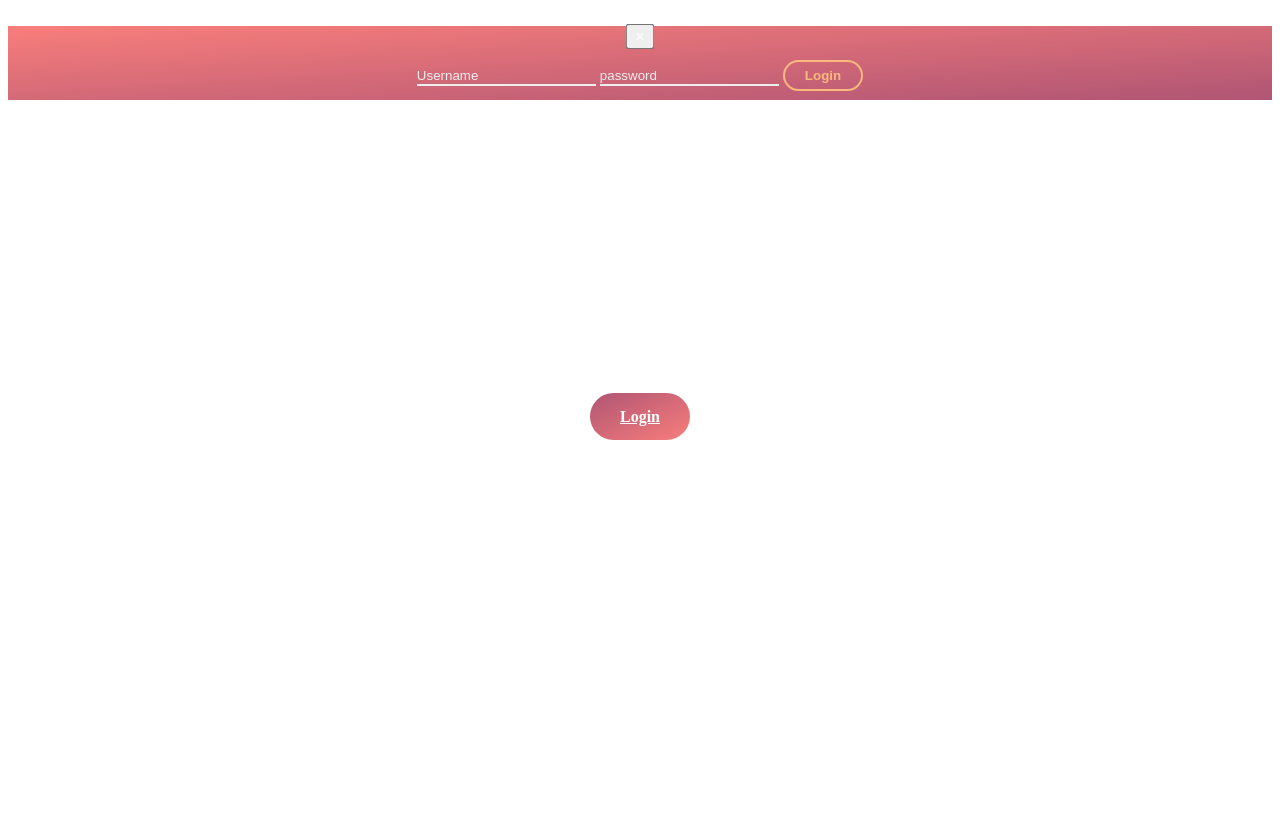
After one commit to psarathi98/agrofarm, a PHP site: page /login.html in a window 1280 px wide. The commit adds this page. Run offline with PHP 8.4, Linux system fonts and the light colour scheme.

Commit message:
login popup form

```diff
--- /dev/null
+++ b/login.css
@@ -0,0 +1,65 @@
+body{
+    height: 100vh;
+    text-align: center;
+  }
+    /*Trigger Button*/
+  .login-trigger {
+    font-weight: bold;
+    color: #fff;
+    background: linear-gradient(to bottom right, #B05574, #F87E7B);
+    padding: 15px 30px;
+    border-radius: 30px;
+    position: relative;
+    top: 50%;
+  }
+
+  /*Modal*/
+  h4 {
+    font-weight: bold;
+    color: #fff;
+  }
+  .close {
+    color: #fff;
+    transform: scale(1.2)
+  }
+  .modal-content {
+    font-weight: bold;
+    background: linear-gradient(to bottom right,#F87E7B,#B05574);
+  }
+  .form-control {
+    margin: 1em 0;
+  }
+  .form-control:hover, .form-control:focus {
+    box-shadow: none;
+    border-color: #fff;
+  }
+  .username, .password {
+    border: none;
+    border-radius: 0;
+    box-shadow: none;
+    border-bottom: 2px solid #eee;
+    padding-left: 0;
+    font-weight: normal;
+    background: transparent;
+  }
+  .form-control::-webkit-input-placeholder {
+    color: #eee;
+  }
+  .form-control:focus::-webkit-input-placeholder {
+    font-weight: bold;
+    color: #fff;
+  }
+  .login {
+    padding: 6px 20px;
+    border-radius: 20px;
+    background: none;
+    border: 2px solid #FAB87F;
+    color: #FAB87F;
+    font-weight: bold;
+    transition: all .5s;
+    margin-top: 1em;
+  }
+  .login:hover {
+    background: #FAB87F;
+    color: #fff;
+  }
--- /dev/null
+++ b/login.html
@@ -0,0 +1,29 @@
+<!DOCTYPE html>
+<html lang="en">
+<head>
+    <meta charset="UTF-8">
+    <meta name="viewport" content="width=device-width, initial-scale=1.0">
+    <title>Document</title>
+    <link rel="stylesheet" href="login.css">
+</head>
+<body>
+    <a class="login-trigger" href="#" data-target="#login" data-toggle="modal">Login</a>
+
+<div id="login" class="modal fade" role="dialog">
+  <div class="modal-dialog">
+
+    <div class="modal-content">
+      <div class="modal-body">
+        <button data-dismiss="modal" class="close">&times;</button>
+
+        <form>
+          <input type="text" name="username" class="username form-control" placeholder="Username"/>
+          <input type="password" name="password" class="password form-control" placeholder="password"/>
+          <input class="btn login" type="submit" value="Login" />
+        </form>
+      </div>
+    </div>
+  </div>
+</div>
+</body>
+</html>
```
Also changed, not shown: css/index.css (+68 -0 lines), index.html (+17 -2 lines), js/index.js (+8 -0 lines).
